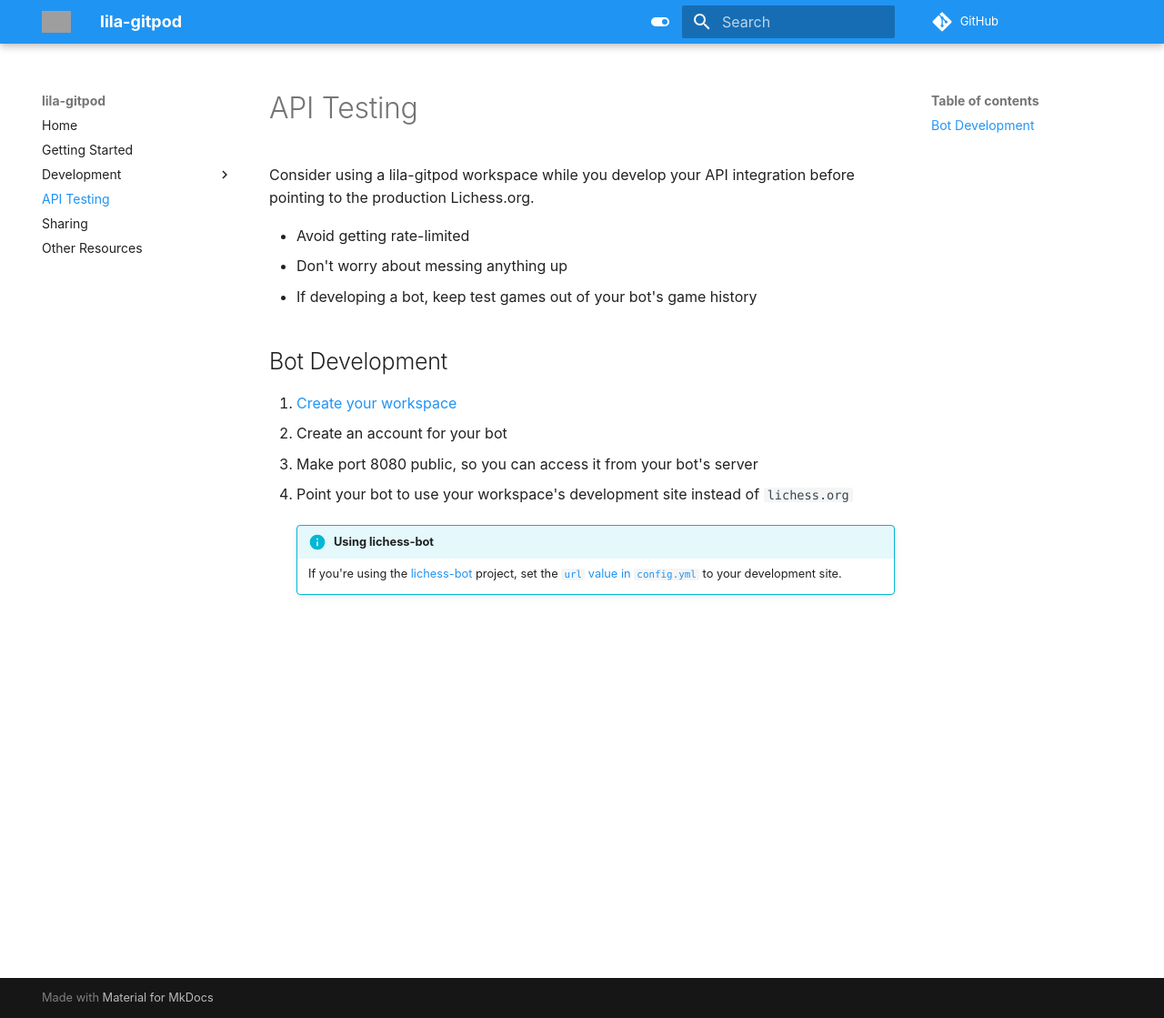
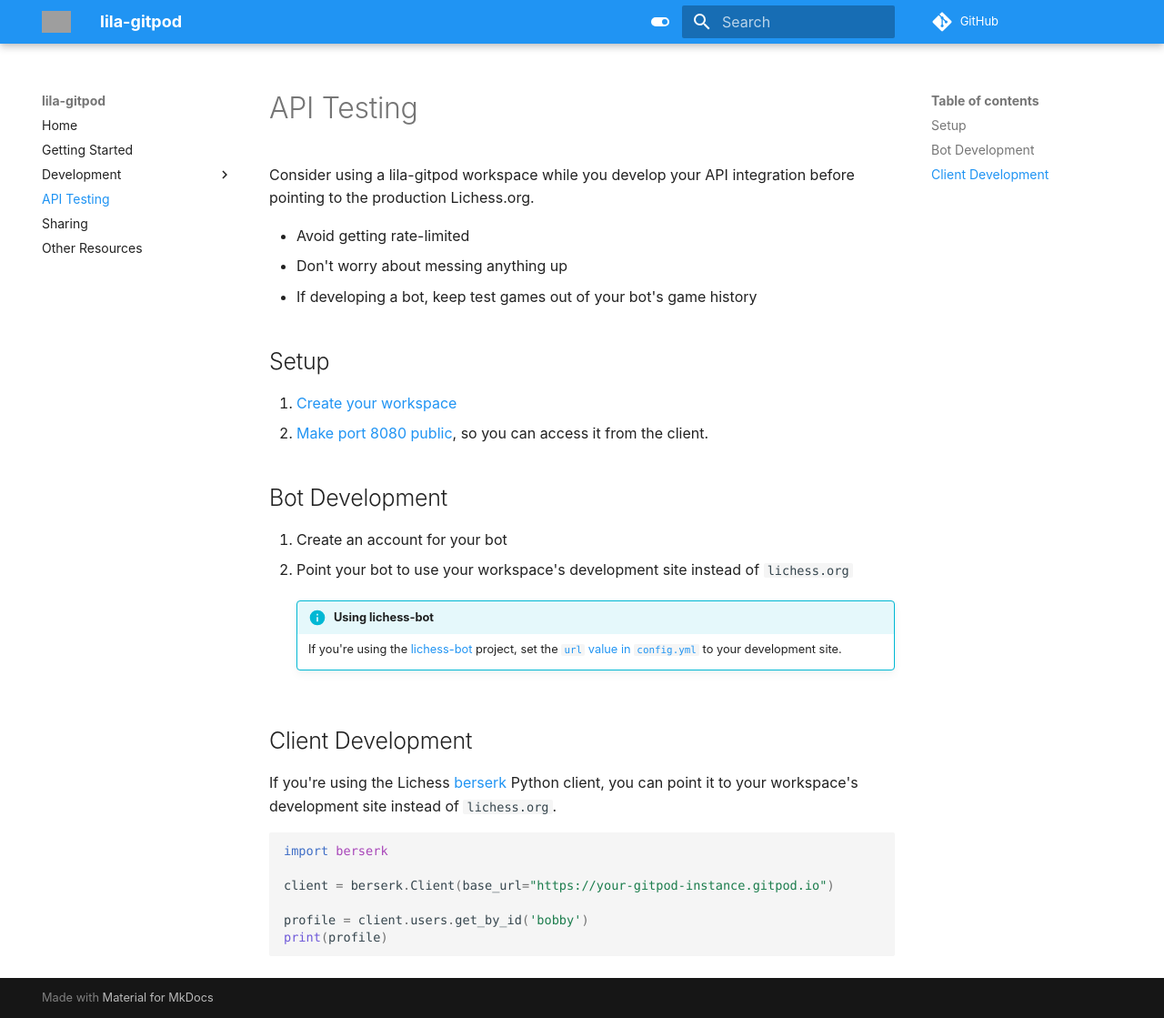
Before and after one commit to lichess-org/lila-gitpod, an MkDocs documentation site: the page built from docs/api-testing.md, in a window 1280 px wide and 1119 px high. Shown: the whole window at 91% size. Built offline with MkDocs 1.6.1 and Material for MkDocs 9.7.7, drawn with Linux system fonts in a browser that asks for light colours; comment, search, counter and statistics services are not loaded; grey boxes are pictures that could not be loaded.

Commit message:
docs: add sample code for berserk python client

````diff
--- a/docs/api-testing.md
+++ b/docs/api-testing.md
@@ -4,13 +4,29 @@
 - Don't worry about messing anything up
 - If developing a bot, keep test games out of your bot's game history
 
-## Bot Development
+## Setup
+
 
 1. [Create your workspace](getting-started.md)
-2. Create an account for your bot
-3. Make port 8080 public, so you can access it from your bot's server
+2. [Make port 8080 public](sharing.md), so you can access it from the client.
+
+## Bot Development
+3. Create an account for your bot
 4. Point your bot to use your workspace's development site instead of `lichess.org`
 
     !!! info "Using lichess-bot"
 
         If you're using the [lichess-bot](https://github.com/ShailChoksi/lichess-bot) project, set the [`url` value in `config.yml`](https://github.com/ShailChoksi/lichess-bot/blob/master/config.yml.default) to your development site.
+
+## Client Development
+
+If you're using the Lichess [berserk](https://github.com/lichess-org/berserk) Python client, you can point it to your workspace's development site instead of `lichess.org`.
+
+```python
+import berserk
+
+client = berserk.Client(base_url="https://your-gitpod-instance.gitpod.io")
+
+profile = client.users.get_by_id('bobby')
+print(profile)
+```
````
